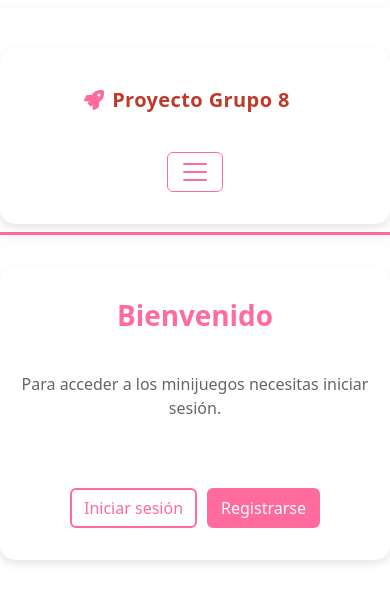
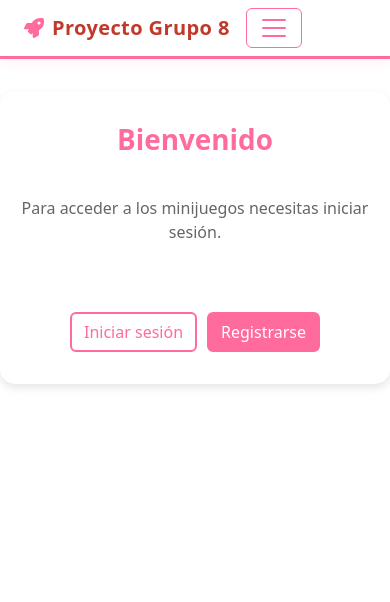
Before and after one commit to 4lexxe/Proyecto_Final_Grupo8, a React (Vite) app in the folder client/: page / in a window 390 px wide. Shown: the top 602 px of the page. Built offline with nearby package versions, Linux system fonts and the light colour scheme; no server answers.

Commit message:
arreglar problema del tamaño del navbar

```diff
--- a/client/src/assets/css/games.css
+++ b/client/src/assets/css/games.css
@@ -26,7 +26,7 @@
 /* Header, stats and card styles for the minigames */
 .ig-card {
   max-width: 800px;
-  margin: 40px auto;
+  margin: 100px auto 40px auto;
   background: white;
   border-radius: 16px;
   padding: 0;
@@ -589,7 +589,7 @@
 .games-page {
   min-height: 100vh;
   background: linear-gradient(135deg, #fff5f8 0%, #ffffff 50%, #f0f9ff 100%);
-  padding: 20px 0;
+  padding: 90px 20px 20px 20px;
 }
 
 /* Botones específicos para colores */
--- a/client/src/components/Navbar.css
+++ b/client/src/components/Navbar.css
@@ -2,11 +2,32 @@
     background-color: white !important;
     border-bottom: 3px solid #ff6b9d;
     box-shadow: 0 2px 12px rgba(255, 107, 157, 0.12);
-    /* make navbar span almost full viewport width and give breathing room */
-    width: 96%;
-    margin: 12px auto 0 auto;
+    width: 100vw;
+    margin: 0;
     padding-top: 14px;
     padding-bottom: 14px;
+    position: fixed;
+    top: 0;
+    left: 0;
+    right: 0;
+    z-index: 1000;
+}
+
+.navbar-content-wrapper {
+    max-width: 100%;
+    margin: 0;
+    padding-left: 3rem;
+    padding-right: 3rem;
+    display: flex;
+    flex-wrap: wrap;
+    align-items: center;
+    justify-content: space-between;
+}
+
+.custom-navbar .container-fluid {
+    max-width: 95% !important;
+    padding-left: 2rem !important;
+    padding-right: 2rem !important;
 }
 
 .custom-navbar .navbar-brand {
@@ -93,7 +114,18 @@
 
 /* Responsive tweaks: reduce spacing on small screens */
 @media (max-width: 768px) {
-    .custom-navbar { width: 100%; margin-top: 8px; padding-top: 8px; padding-bottom: 8px; }
+    .custom-navbar {
+        width: 100vw;
+        padding-top: 8px;
+        padding-bottom: 8px;
+    }
+
+    .navbar-content-wrapper {
+        max-width: 100%;
+        padding-left: 1.5rem;
+        padding-right: 1.5rem;
+    }
+
     .custom-navbar .navbar-brand { font-size: 1.25rem; }
     .custom-navbar .nav-link { margin: 0 8px; }
 }
--- a/client/src/components/Navbar.jsx
+++ b/client/src/components/Navbar.jsx
@@ -1,6 +1,6 @@
 import { useState, useEffect } from 'react';
 import { Link, useNavigate } from 'react-router-dom';
-import { Navbar, Nav, Container, Button, Dropdown } from 'react-bootstrap';
+import { Navbar, Nav, Button, Dropdown } from 'react-bootstrap';
 import { FaUser, FaSignOutAlt, FaHome, FaFolderOpen, FaGamepad, FaUsers, FaRocket } from 'react-icons/fa';
 import { authService } from '../services/authService';
 import './Navbar.css';
@@ -37,7 +37,7 @@ function NavigationBar() {
 
   return (
     <Navbar className="custom-navbar" expand="xxl" sticky="top">
-      <Container>
+      <div className="navbar-content-wrapper">
         <Navbar.Brand as={Link} to="/" className="d-flex align-items-center">
           <FaRocket className="me-2" />
           <span>Proyecto Grupo 8</span>
@@ -113,7 +113,7 @@ function NavigationBar() {
             )}
           </Nav>
         </Navbar.Collapse>
-      </Container>
+      </div>
     </Navbar>
   );
 }
```
